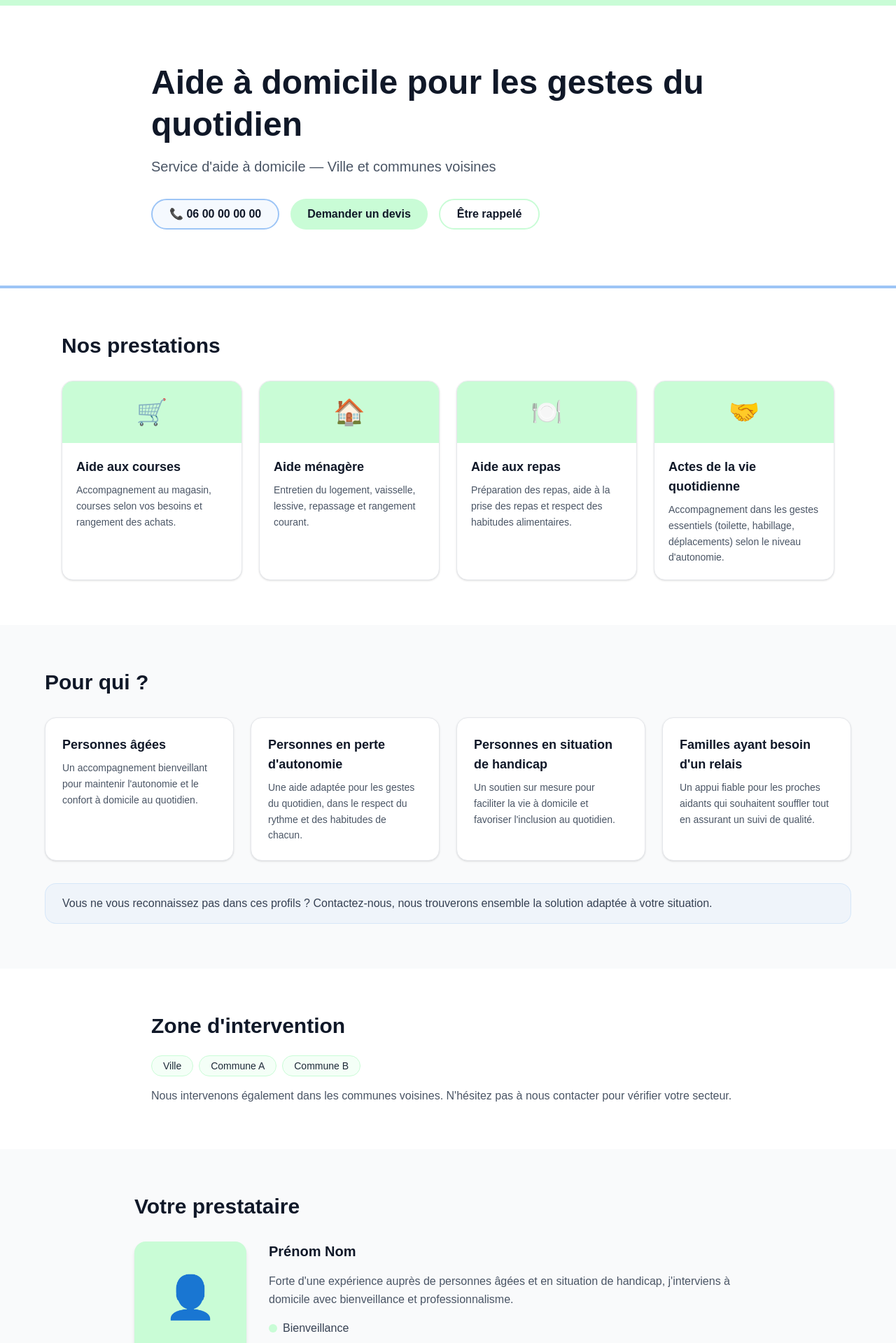
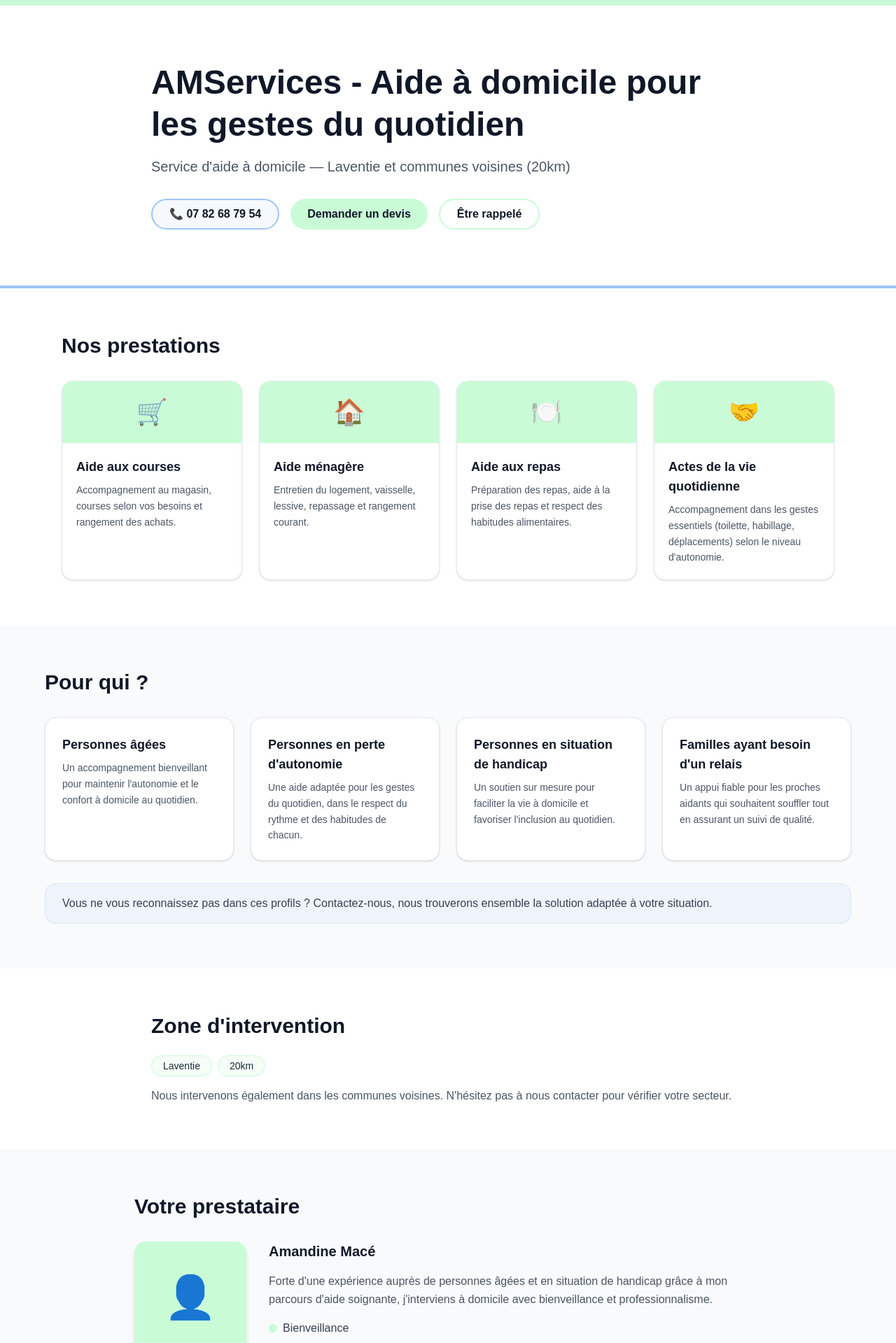
Before and after one commit to nboyet/amservices, a Next.js app: page / in a window 1280 px wide. Shown: the top 1919 px of the page at 70% size. Built offline with nearby package versions, Linux system fonts and the light colour scheme.

Commit message:
feat: add stuff

```diff
--- a/app/_components/HeroSection.tsx
+++ b/app/_components/HeroSection.tsx
@@ -13,7 +13,7 @@ const HeroSection: FC<HeroSectionProps> = ({ phone, zone }) => {
 
       <div className="mx-auto max-w-4xl px-4 py-12 sm:px-6 sm:py-16 lg:py-20">
         <h1 className="text-3xl font-bold leading-tight text-gray-900 sm:text-4xl lg:text-5xl">
-          Aide à domicile pour les gestes du quotidien
+          AMServices - Aide à domicile pour les gestes du quotidien
         </h1>
 
         <p className="mt-4 text-lg text-gray-600 sm:text-xl">
--- a/app/_data/content.ts
+++ b/app/_data/content.ts
@@ -1,9 +1,9 @@
 import type { SiteContent } from "../_types";
 
 export const CONTENT: SiteContent = {
-  phone: "06 00 00 00 00", // TODO: personalise
-  email: "contact@exemple.fr", // TODO: personalise
-  zone: "Ville et communes voisines", // TODO: personalise
+  phone: "07 82 68 79 54",
+  email: "amandine.mace2@gmail.com",
+  zone: "Laventie et communes voisines (20km)",
 
   services: [
     {
@@ -66,19 +66,19 @@ export const CONTENT: SiteContent = {
   audienceFallback:
     "Vous ne vous reconnaissez pas dans ces profils ? Contactez-nous, nous trouverons ensemble la solution adaptée à votre situation.", // TODO: personalise
 
-  zoneCities: ["Ville", "Commune A", "Commune B"], // TODO: personalise
+  zoneCities: ["Laventie", "20km"], // TODO: personalise
 
   zoneSurroundingNote:
     "Nous intervenons également dans les communes voisines. N'hésitez pas à nous contacter pour vérifier votre secteur.", // TODO: personalise
 
   provider: {
-    name: "Prénom Nom", // TODO: personalise
+    name: "Amandine Macé", // TODO: personalise
     role: "aide à domicile", // TODO: personalise
     photoSrc: null, // TODO: personalise — set to a path like "/photo-prestataire.jpg" once available
     photoWidth: 400,
     photoHeight: 400,
     experienceText:
-      "Forte d'une expérience auprès de personnes âgées et en situation de handicap, j'interviens à domicile avec bienveillance et professionnalisme.", // TODO: personalise
+      "Forte d'une expérience auprès de personnes âgées et en situation de handicap grâce à mon parcours d'aide soignante, j'interviens à domicile avec bienveillance et professionnalisme.",
     values: [
       "Bienveillance",
       "Discrétion",
@@ -123,10 +123,10 @@ export const CONTENT: SiteContent = {
     "Appelez-nous ou envoyez-nous un e-mail pour échanger sur vos besoins. Nous vous répondons dans les plus brefs délais.", // TODO: personalise
 
   footer: {
-    name: "Prénom Nom — Aide à domicile", // TODO: personalise
-    zones: ["Ville", "Commune A", "Commune B"], // TODO: personalise — max 10 items
-    phone: "06 00 00 00 00", // TODO: personalise
-    email: "contact@exemple.fr", // TODO: personalise
+    name: "Amandine Macé — Aide à domicile", // TODO: personalise
+    zones: ["Laventie", "Et alentour dans un rayon de 20km"], // TODO: personalise — max 10 items
+    phone: "07 82 68 79 54",
+    email: "amandine.mace2@gmail.com",
     legalUrl: "/mentions-legales",
   },
 };
--- a/app/layout.tsx
+++ b/app/layout.tsx
@@ -10,7 +10,7 @@ const geistSans = Geist({
 });
 
 export const metadata: Metadata = {
-  title: "Aide à domicile — Ville et communes voisines",
+  title: "AM Services - Aide à domicile — Laventie et communes voisines",
   description:
     "Aide à domicile pour les personnes âgées et en perte d'autonomie : courses, ménage, repas et actes du quotidien à Ville et communes voisines.",
   openGraph: {
@@ -18,7 +18,7 @@ export const metadata: Metadata = {
     description:
       "Aide à domicile pour les personnes âgées et en perte d'autonomie : courses, ménage, repas et actes du quotidien à Ville et communes voisines.",
     type: "website",
-    url: "https://exemple.fr",
+    url: "https://exemple.fr", // TODO: Change
     locale: "fr_FR",
   },
 };
```
